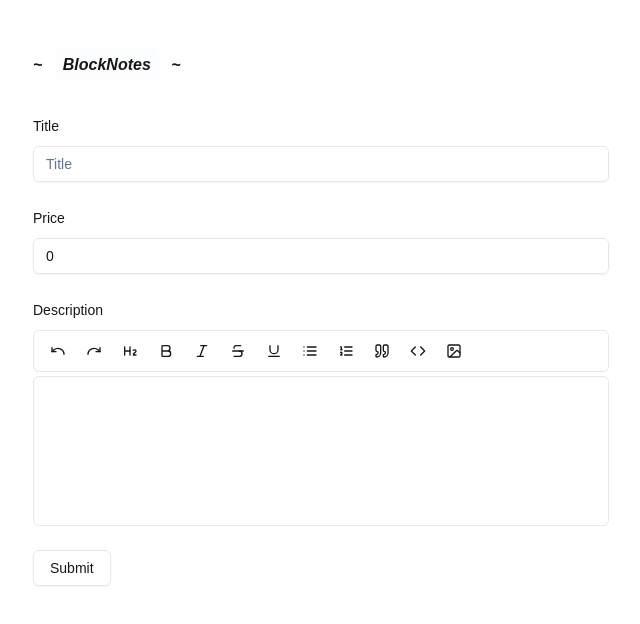
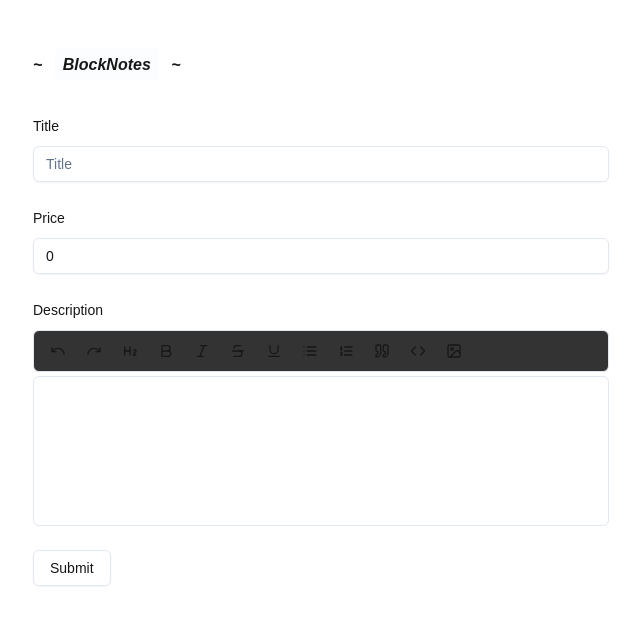
Before and after one commit to Christ-YAO/text-editor, a Next.js app: page / in a window 1280 px wide. Shown: the top 624 px of the page, without its empty margins (319-959 px from the left). Built offline with nearby package versions, Linux system fonts and the light colour scheme.

Commit message:
sticky toolbar

```diff
--- a/app/page.tsx
+++ b/app/page.tsx
@@ -63,7 +63,7 @@ export default function Home() {
   }
 
   return (
-    <main className="py-14 px-4 md:px-24 max-w-3xl mx-auto">
+    <main className="py-14 px-4 md:px-24 max-w-3xl mx-auto relative">
       <h1 className="font-semibold mb-10 italic  w-fit">~ <span className="bg-accent/20 p-2 rounded mx-2">BlockNotes</span> ~</h1>
       <Form {...form}>
         <form onSubmit={form.handleSubmit(onSubmit)} className="space-y-6">
@@ -113,12 +113,16 @@ export default function Home() {
       {values.title !== "" && values.price !== 0 && values.description !== ""
         ?
         <>
-          <div className="">
-            <p className="font- mt-16 mb-10 italic  w-fit mx-auto">~ <span className="bg-accent/20 p-2 rounded mx-2">Values</span> ~</p>
+          <div className="w-full">
+            <div className="mt-16 mb-10 italic mx-auto flex items-center gap-4 justify-between w-full">
+              <div className="bg-accent/20 h-0.5 mx-2 flex-1 w-2"></div>
+              <span className="bg-accent/20 p-2 rounded flex-1 text-center">Values</span>
+              <div className="bg-accent/20 h-0.5 flex-1 w-2"></div>
+            </div>
           </div>
 
           {/* <pre>{JSON.stringify(values, null, 2)}</pre> */}
-          <div className="border border-accent/15 bg-accent/10 rounded-[2px] px-3 py-2 space-y-4">
+          <div className="border border-accent/15 bg-accent/5 rounded-[2px] px-3 py-2 space-y-4">
             <p className="text-xl">{values.title}</p>
             <p>{values.price} $</p>
             <HtmlContent content={values.description} />
--- a/components/Toolbar.tsx
+++ b/components/Toolbar.tsx
@@ -40,7 +40,7 @@ export default function Toolbar({ editor }: Props) {
 
   if (!editor) return null;
   return (
-    <div className="border border-input bg-background rounded-md px-2 py-1 space-x-1">
+    <div className="border border-input bg-[#000000cc] backdrop-blur-lg z-50 rounded-md px-2 py-1 space-x-1 sticky top-0">
       <Toggle
         size={"sm"}
         pressed={editor.isActive("undo")}
```
